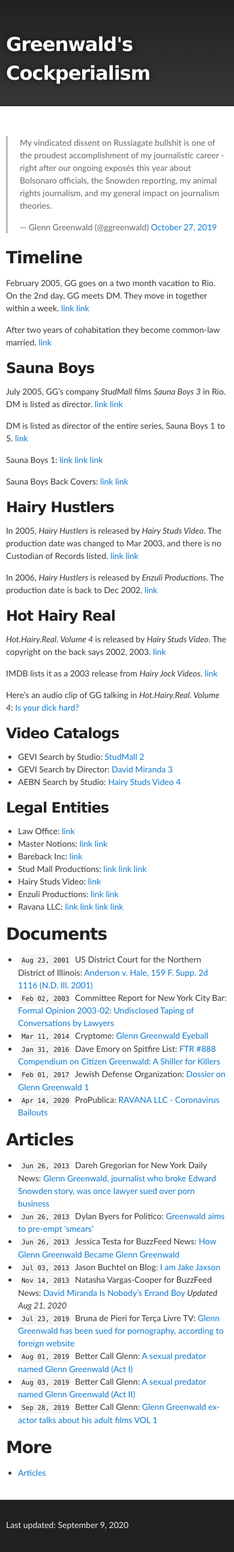
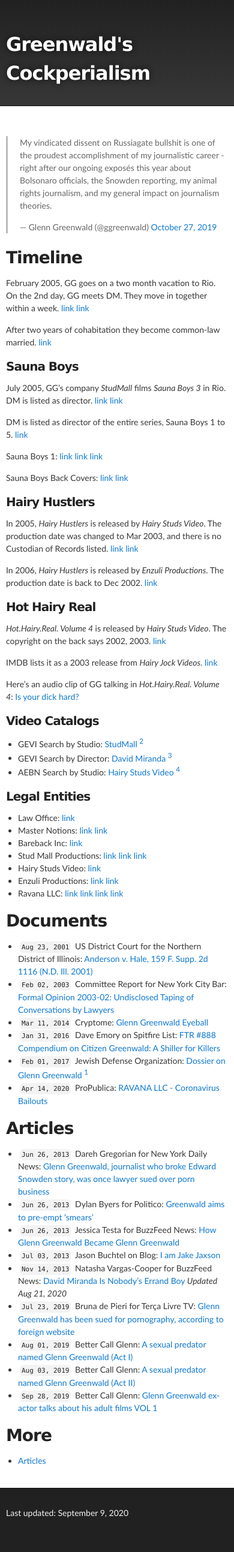
Before and after one commit to masternotions/masternotions.github.io, a Jekyll site: the page built from index.md, in a window 390 px wide. Shown: the whole page at 60% size. Built offline with Jekyll 4.4.1, drawn with Linux system fonts in a browser that asks for light colours; comment, search, counter and statistics services are not loaded.

Commit message:
Update jekyll-theme-cockperialism.scss

```diff
--- a/_sass/jekyll-theme-cockperialism.scss
+++ b/_sass/jekyll-theme-cockperialism.scss
@@ -126,6 +126,16 @@ em, cite {
 
 strong {
   font-weight: bold;
+}
+
+sub {
+  vertical-align: sub;
+  font-size: smaller;
+}
+
+sup {
+  vertical-align: super;
+  font-size: smaller;
 }
 
 img {
@@ -337,15 +347,15 @@ Small Device Styles
   }
 
   h2 {
-    font-size: 24px;
+    font-size: 20px;
   }
 
   h3 {
-    font-size: 21px;
+    font-size: 18px;
   }
 
   h4 {
-    font-size: 18px;
+    font-size: 16px;
   }
 
   h5 {
@@ -381,19 +391,19 @@ Small Device Styles
   }
 
   h2 {
-    font-size: 21px;
+    font-size: 18px;
   }
 
   h3 {
-    font-size: 18px;
+    font-size: 16px;
   }
 
   h4 {
-    font-size: 16px;
+    font-size: 14px;
   }
 
   h5 {
-    font-size: 14px;
+    font-size: 13px;
   }
 
   h6 {
```
